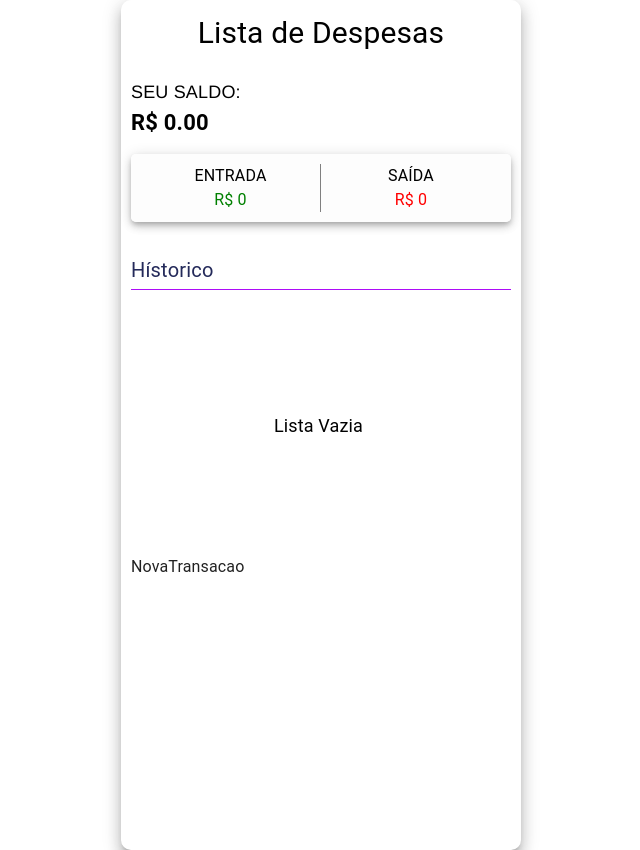
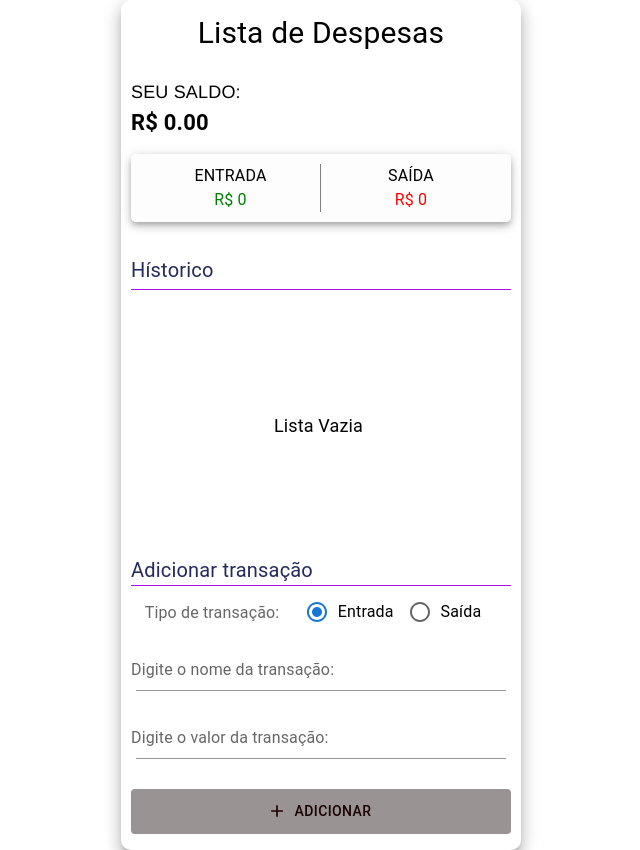
Before and after one commit to devBrendonV/Lista-de-Despesas, a React (Vite) app: page / in a window 1280 px wide. Shown: the whole page, without its empty margins (319-959 px from the left). Built offline with nearby package versions, Linux system fonts and the light colour scheme.

Commit message:
Components/NovaTransacao configurado

```diff
--- a/src/Components/NovaTransacao/index.jsx
+++ b/src/Components/NovaTransacao/index.jsx
@@ -1,7 +1,62 @@
-import React from 'react'
+import React, { useContext, useState, useEffect } from "react";
+import { Context } from "../../Context";
+import { Box, Typography, Button } from "@mui/material";
+import OpcoesDeTransacao from "./OpcoesDeTransacao";
+import EntradaDeValores from "./EntradaDeValores";
+import AddIcon from "@mui/icons-material/Add";
 
 export const NovaTransacao = () => {
+  const { adicionar, setTipoTransacao, tipoTransacao } = useContext(Context);
+
+  const [texto, setTexto] = useState("");
+  const [valor, setValor] = useState("");
+
   return (
-    <div>NovaTransacao</div>
-  )
-}
+    <Box
+      display={"flex"}
+      flexDirection={"column"}
+      height={"230px"}
+      color={"black"}
+    >
+      <Typography
+        color={"#020941dd"}
+        fontWeight={"b"}
+        fontSize={20}
+        height={"35px"}
+        borderBottom={"1px solid #ad0cf7"}
+      >
+        Adicionar transação
+      </Typography>
+
+      <OpcoesDeTransacao func={{ setTipoTransacao: setTipoTransacao }} />
+
+      <EntradaDeValores
+        value={{ valor: valor, texto: texto }}
+        func={{ adicionar: adicionar, setValor: setValor, setTexto: setTexto }}
+      />
+      <Button
+        startIcon={<AddIcon />}
+        style={{
+          color: "#180202",
+          backgroundColor: `${
+            texto !== "" && valor !== 0 && valor !== ""
+              ? tipoTransacao
+                ? "#0de429"
+                : "#f70d0dd5"
+              : "#857e7ed5"
+          }`,
+          padding: "10px",
+        }}
+        onClick={() => {
+          if (texto !== "" && valor !== 0 && valor !== "") {
+            adicionar(valor, texto);
+            setValor("");
+            setTexto("");
+          }
+        }}
+      >
+        ADICIONAR
+      </Button>
+    </Box>
+  );
+};
```
